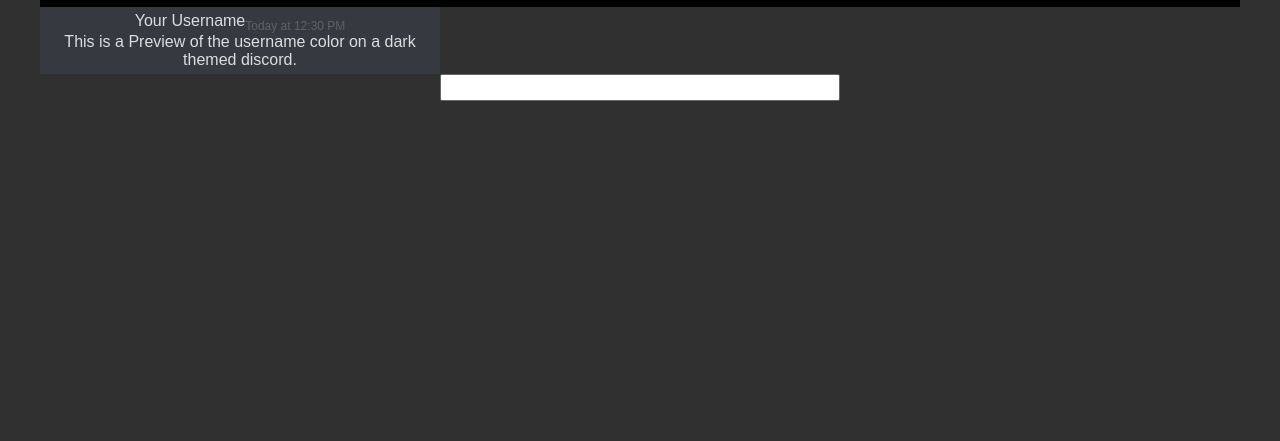
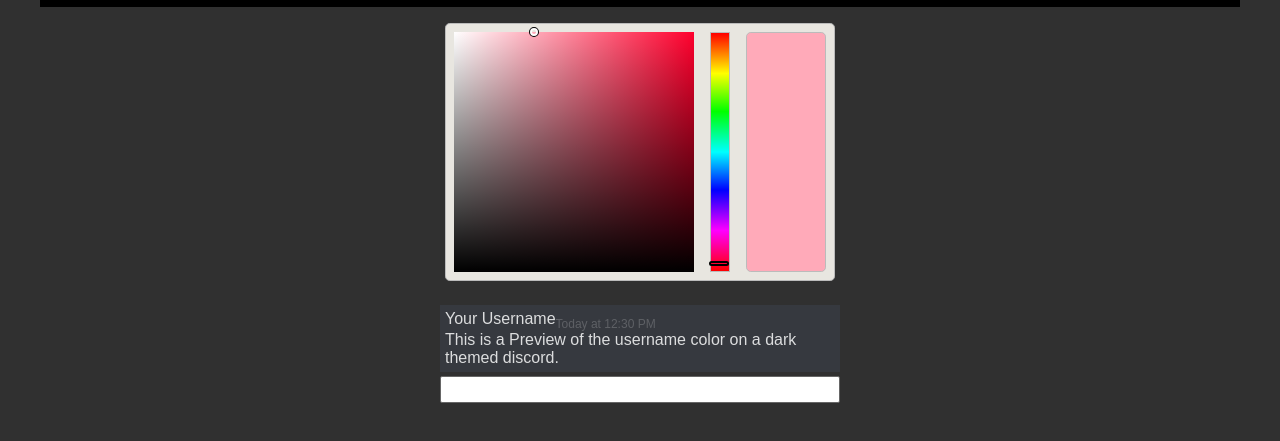
Before and after one commit to zfbx/Yuno-v3, a website: page docs/color/index.html in a window 1280 px wide. Shown: the part 305-746 px from the top of the page. Drawn offline with Linux system fonts and the light colour scheme.

Commit message:
more typos and testing

```diff
--- a/docs/color/index.html
+++ b/docs/color/index.html
@@ -39,6 +39,8 @@
             padding: 5px;
             color: #dcddde;
             background-color: #36393f;
+            text-align: left;
+            margin: 4px auto;
         }
         #preview sub {
             color: hsla(0,0%,100%,.2);
@@ -90,7 +92,7 @@
     </div>
 
     <script>
-        const joe = colorjoe.hex('colorpicker', '#FFAAB9', [
+        const joe = colorjoe.rgb('colorpicker', '#FFAAB9', [
             'currentColor'
         ]);
         var col = document.getElementById('color');
```
